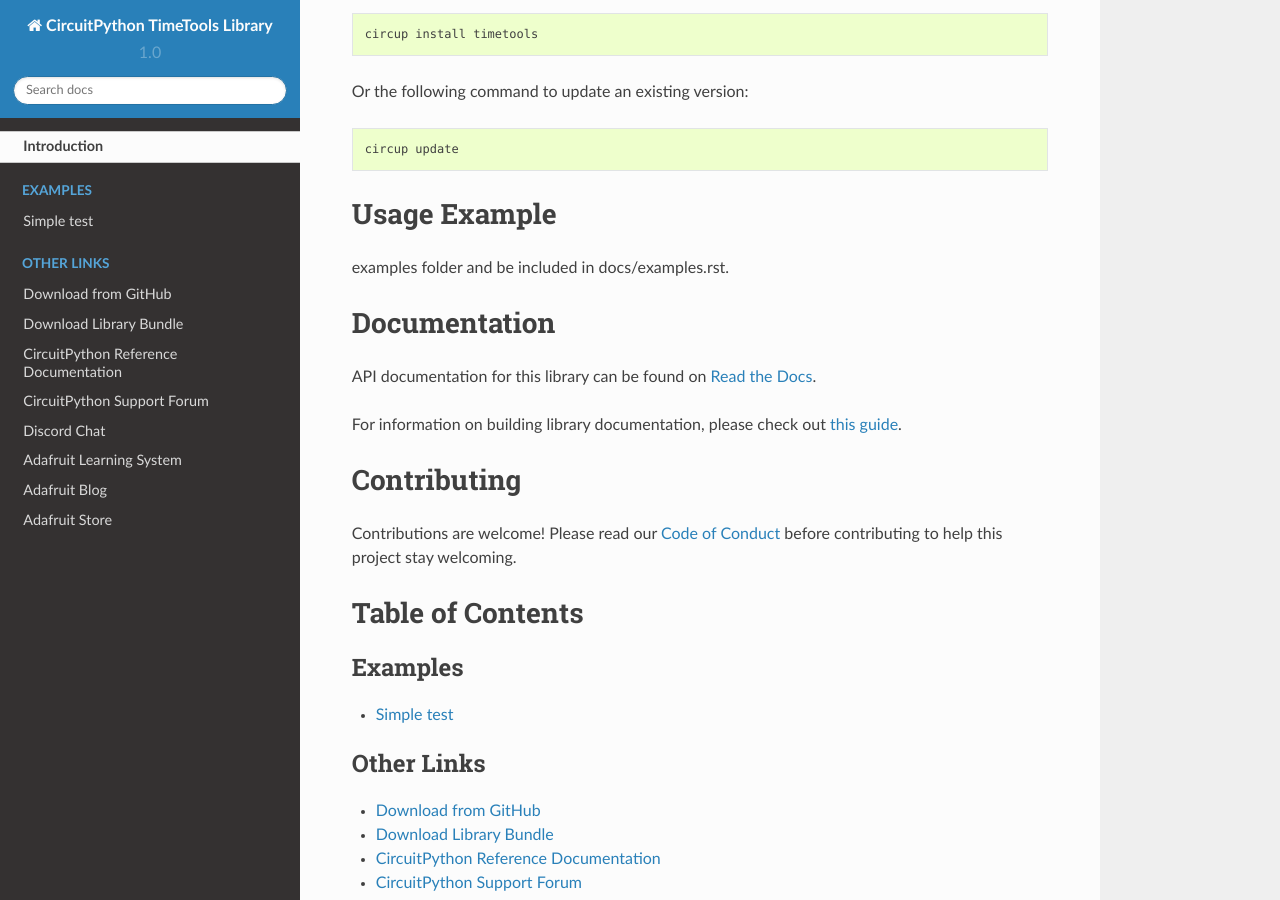
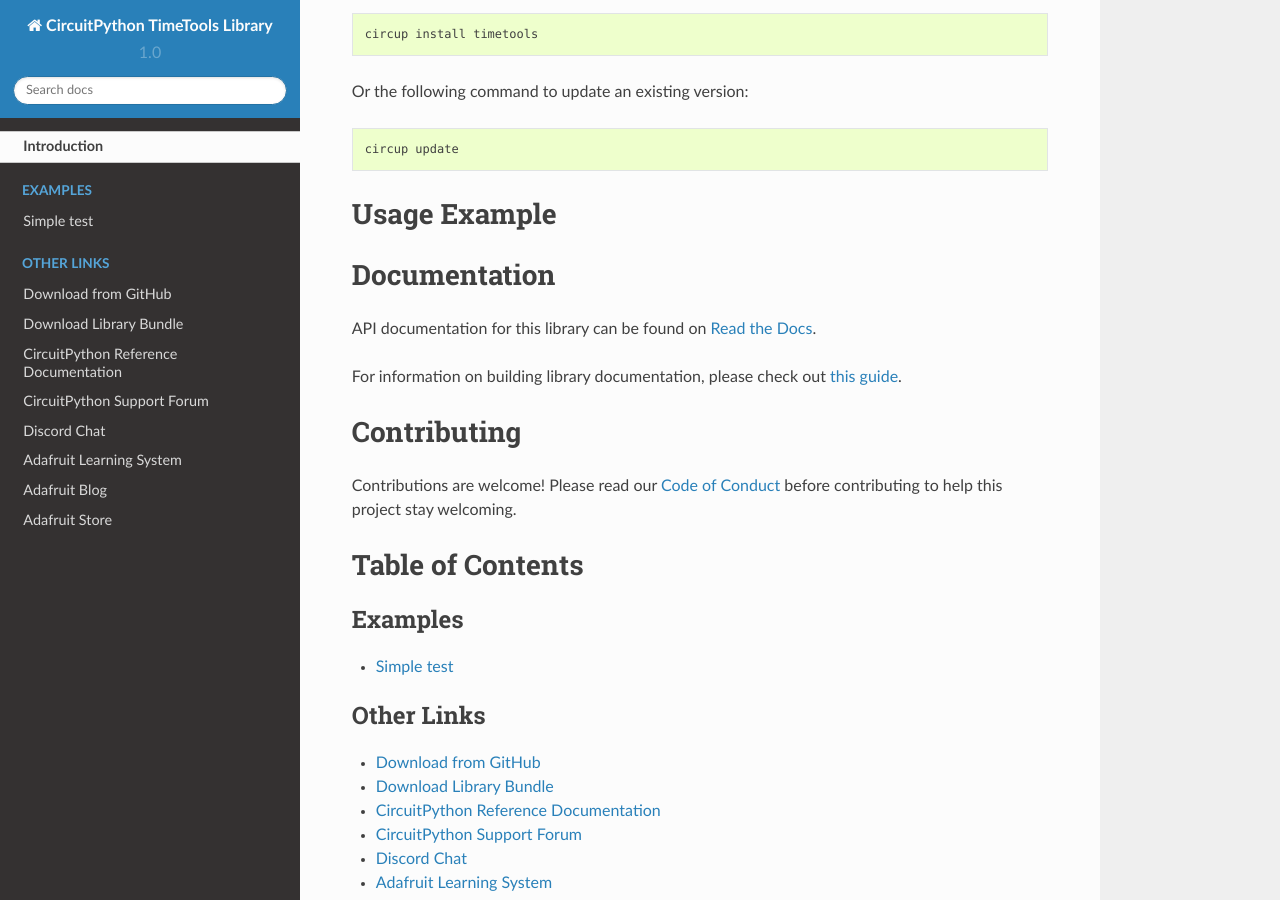
Before and after one commit to ThomasPDye/CircuitPython_TimeTools, a Sphinx documentation site: the page built from docs/index.rst, in a window 1280 px wide and 900 px high, scrolled down 1407 px. Built offline with Sphinx 7.4.7 and the Read the Docs theme 2.0.0, drawn with Linux system fonts in a browser that asks for light colours; some of the changed lines change nothing that is shown.

Commit message:
cleanup some more todos

```diff
--- a/README.rst
+++ b/README.rst
@@ -91,9 +91,6 @@
 Usage Example
 =============
 
-.. todo:: Add a quick, simple example. It and other examples should live in the
-examples folder and be included in docs/examples.rst.
-
 Documentation
 =============
 API documentation for this library can be found on `Read the Docs <https://circuitpython-timetools.readthedocs.io/>`_.
--- a/docs/index.rst
+++ b/docs/index.rst
@@ -24,14 +24,8 @@
 .. toctree::
     :caption: Tutorials
 
-.. todo:: Add any Learn guide links here. If there are none, then simply delete this todo and leave
-    the toctree above for use later.
-
 .. toctree::
     :caption: Related Products
-
-.. todo:: Add any product links here. If there are none, then simply delete this todo and leave
-    the toctree above for use later.
 
 .. toctree::
     :caption: Other Links
```
